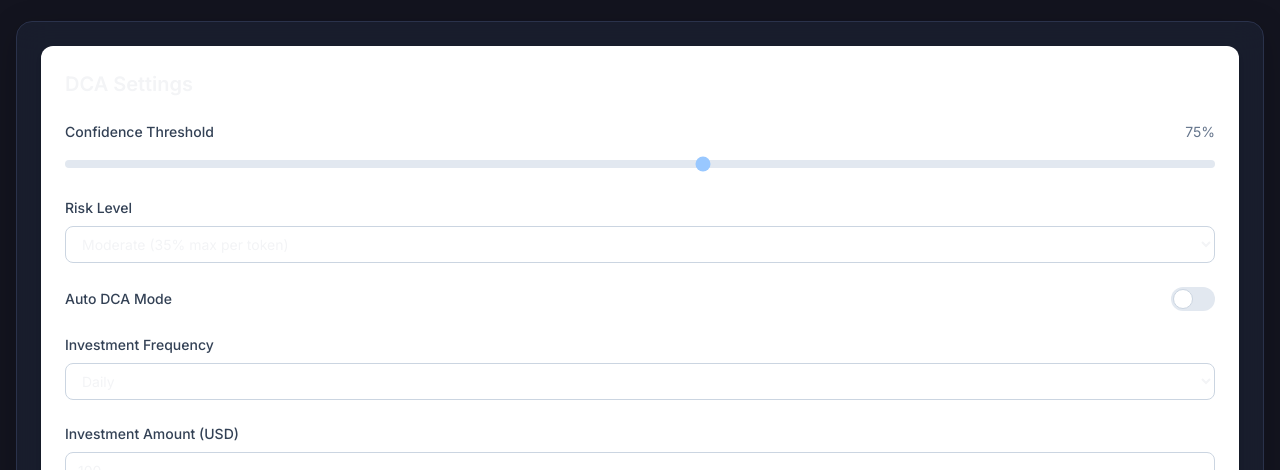
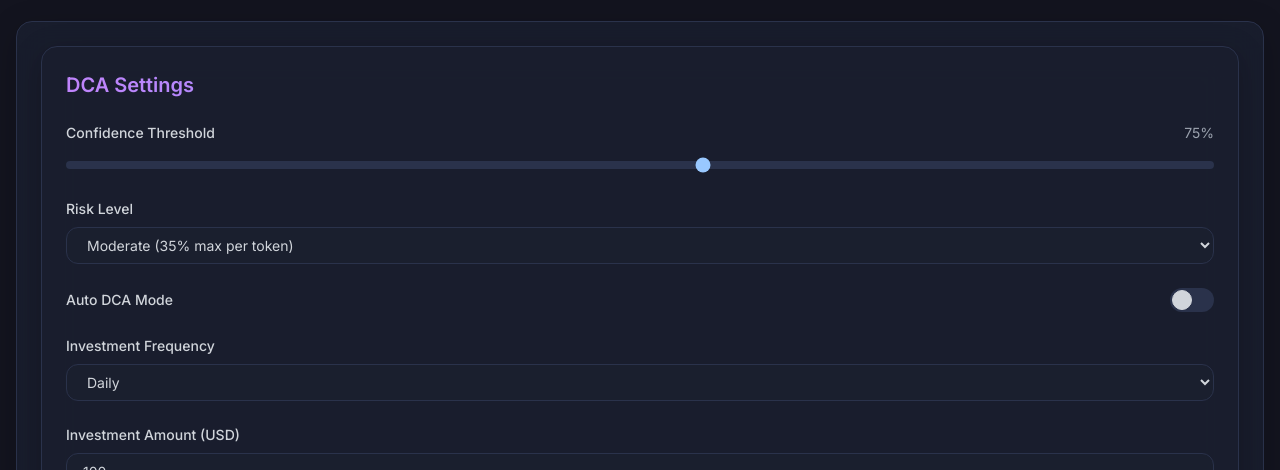
Before and after one commit to gswetha11/AutoPilot-DCA, a React (Vite) app: page /dashboard in a window 1280 px wide. Both pictures are taken after a click on the button "DCA Settings". Shown: the part 330-800 px from the top of the page. Built offline with nearby package versions, Linux system fonts and the light colour scheme; no server answers.

Commit message:
Update DCA Controls UI

```diff
--- a/src/components/DCAControls.tsx
+++ b/src/components/DCAControls.tsx
@@ -5,33 +5,37 @@ const DCAControls: React.FC = () => {
   const { settings, updateSettings, isAutoMode, toggleAutoMode } = useDCA();
 
   return (
-    <div className="bg-white rounded-xl shadow-md p-6">
-      <h3 className="text-xl font-semibold mb-6">DCA Settings</h3>
+    <div className="glass-card p-6">
+      <h3 className="text-xl font-semibold mb-6 text-transparent bg-clip-text bg-gradient-to-r from-purple-400 to-blue-400">
+        DCA Settings
+      </h3>
 
       <div className="space-y-6">
         <div>
-          <label className="flex items-center justify-between mb-2">
-            <span className="text-sm font-medium text-slate-700">Confidence Threshold</span>
-            <span className="text-sm text-slate-500">{settings.confidenceThreshold}%</span>
-          </label>
+          <div className="flex items-center justify-between mb-2">
+            <label className="text-sm font-medium text-gray-300">
+              Confidence Threshold
+            </label>
+            <span className="text-sm text-gray-400">{settings.confidenceThreshold}%</span>
+          </div>
           <input
             type="range"
             min="50"
             max="95"
             value={settings.confidenceThreshold}
             onChange={(e) => updateSettings({ confidenceThreshold: parseInt(e.target.value) })}
-            className="w-full h-2 bg-slate-200 rounded-lg appearance-none cursor-pointer"
+            className="w-full h-2 bg-[#2a324b] rounded-lg appearance-none cursor-pointer"
           />
         </div>
 
         <div>
-          <label className="block text-sm font-medium text-slate-700 mb-2">
+          <label className="block text-sm font-medium text-gray-300 mb-2">
             Risk Level
           </label>
           <select
             value={settings.riskLevel}
             onChange={(e) => updateSettings({ riskLevel: e.target.value as 'conservative' | 'moderate' | 'aggressive' })}
-            className="w-full bg-white border border-slate-300 rounded-lg px-3 py-2 text-sm focus:outline-none focus:ring-2 focus:ring-blue-500 focus:border-transparent"
+            className="w-full bg-[#1a1f2e] border border-[#2a324b] rounded-xl px-4 py-2 text-sm text-gray-300 focus:outline-none focus:ring-2 focus:ring-success focus:border-transparent"
           >
             <option value="conservative">Conservative (20% max per token)</option>
             <option value="moderate">Moderate (35% max per token)</option>
@@ -40,7 +44,7 @@ const DCAControls: React.FC = () => {
         </div>
 
         <div className="flex items-center justify-between">
-          <span className="text-sm font-medium text-slate-700">Auto DCA Mode</span>
+          <span className="text-sm font-medium text-gray-300">Auto DCA Mode</span>
           <label className="relative inline-flex items-center cursor-pointer">
             <input
               type="checkbox"
@@ -48,18 +52,18 @@ const DCAControls: React.FC = () => {
               onChange={toggleAutoMode}
               className="sr-only peer"
             />
-            <div className="w-11 h-6 bg-slate-200 peer-focus:outline-none peer-focus:ring-4 peer-focus:ring-blue-300 rounded-full peer peer-checked:after:translate-x-full peer-checked:after:border-white after:content-[''] after:absolute after:top-[2px] after:left-[2px] after:bg-white after:border-slate-300 after:border after:rounded-full after:h-5 after:w-5 after:transition-all peer-checked:bg-blue-500"></div>
+            <div className="w-11 h-6 bg-[#2a324b] peer-focus:outline-none peer-focus:ring-2 peer-focus:ring-success/25 rounded-full peer peer-checked:after:translate-x-full after:content-[''] after:absolute after:top-[2px] after:left-[2px] after:bg-gray-300 after:border-gray-300 after:border after:rounded-full after:h-5 after:w-5 after:transition-all peer-checked:bg-success/20 peer-checked:after:bg-success"></div>
           </label>
         </div>
 
         <div>
-          <label className="block text-sm font-medium text-slate-700 mb-2">
+          <label className="block text-sm font-medium text-gray-300 mb-2">
             Investment Frequency
           </label>
           <select
             value={settings.frequency}
             onChange={(e) => updateSettings({ frequency: e.target.value as 'hourly' | 'daily' | 'weekly' })}
-            className="w-full bg-white border border-slate-300 rounded-lg px-3 py-2 text-sm focus:outline-none focus:ring-2 focus:ring-blue-500 focus:border-transparent"
+            className="w-full bg-[#1a1f2e] border border-[#2a324b] rounded-xl px-4 py-2 text-sm text-gray-300 focus:outline-none focus:ring-2 focus:ring-success focus:border-transparent"
           >
             <option value="hourly">Hourly</option>
             <option value="daily">Daily</option>
@@ -68,7 +72,7 @@ const DCAControls: React.FC = () => {
         </div>
 
         <div>
-          <label className="block text-sm font-medium text-slate-700 mb-2">
+          <label className="block text-sm font-medium text-gray-300 mb-2">
             Investment Amount (USD)
           </label>
           <input
@@ -76,12 +80,12 @@ const DCAControls: React.FC = () => {
             min="1"
             value={settings.investmentAmount}
             onChange={(e) => updateSettings({ investmentAmount: parseInt(e.target.value) })}
-            className="w-full bg-white border border-slate-300 rounded-lg px-3 py-2 text-sm focus:outline-none focus:ring-2 focus:ring-blue-500 focus:border-transparent"
+            className="w-full bg-[#1a1f2e] border border-[#2a324b] rounded-xl px-4 py-2 text-sm text-gray-300 focus:outline-none focus:ring-2 focus:ring-success focus:border-transparent"
           />
         </div>
 
         <div>
-          <label className="block text-sm font-medium text-slate-700 mb-2">
+          <label className="block text-sm font-medium text-gray-300 mb-2">
             USDC Fallback
           </label>
           <div className="flex items-center space-x-2">
@@ -90,16 +94,16 @@ const DCAControls: React.FC = () => {
               id="usdcFallback"
               checked={settings.usdcFallback}
               onChange={(e) => updateSettings({ usdcFallback: e.target.checked })}
-              className="h-4 w-4 text-blue-500 border-slate-300 rounded focus:ring-blue-500"
+              className="h-4 w-4 bg-[#1a1f2e] border-[#2a324b] rounded text-success focus:ring-success/25"
             />
-            <label htmlFor="usdcFallback" className="text-sm text-slate-600">
+            <label htmlFor="usdcFallback" className="text-sm text-gray-400">
               Park funds in USDC when confidence is low
             </label>
           </div>
         </div>
 
         <div>
-          <label className="block text-sm font-medium text-slate-700 mb-2">
+          <label className="block text-sm font-medium text-gray-300 mb-2">
             Portfolio Rebalancing
           </label>
           <div className="space-y-2">
@@ -109,9 +113,9 @@ const DCAControls: React.FC = () => {
                 id="autoRebalance"
                 checked={settings.autoRebalance}
                 onChange={(e) => updateSettings({ autoRebalance: e.target.checked })}
-                className="h-4 w-4 text-blue-500 border-slate-300 rounded focus:ring-blue-500"
+                className="h-4 w-4 bg-[#1a1f2e] border-[#2a324b] rounded text-success focus:ring-success/25"
               />
-              <label htmlFor="autoRebalance" className="text-sm text-slate-600">
+              <label htmlFor="autoRebalance" className="text-sm text-gray-400">
                 Auto-rebalance portfolio based on confidence scores
               </label>
             </div>
@@ -121,9 +125,9 @@ const DCAControls: React.FC = () => {
                 id="stakeIdle"
                 checked={settings.stakeIdle}
                 onChange={(e) => updateSettings({ stakeIdle: e.target.checked })}
-                className="h-4 w-4 text-blue-500 border-slate-300 rounded focus:ring-blue-500"
+                className="h-4 w-4 bg-[#1a1f2e] border-[#2a324b] rounded text-success focus:ring-success/25"
               />
-              <label htmlFor="stakeIdle" className="text-sm text-slate-600">
+              <label htmlFor="stakeIdle" className="text-sm text-gray-400">
                 Stake idle funds in stAPT/USDC farming
               </label>
             </div>
```
